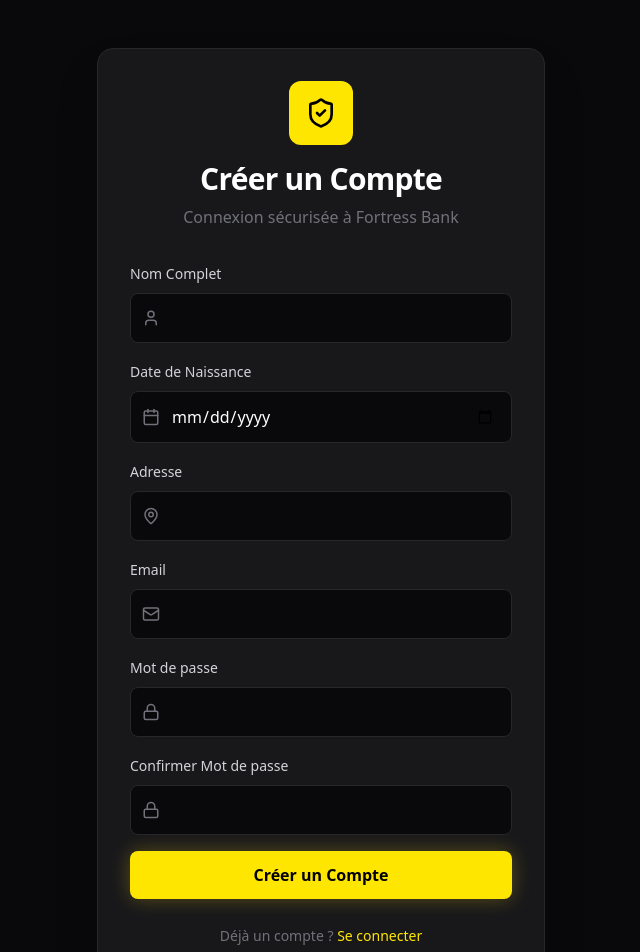
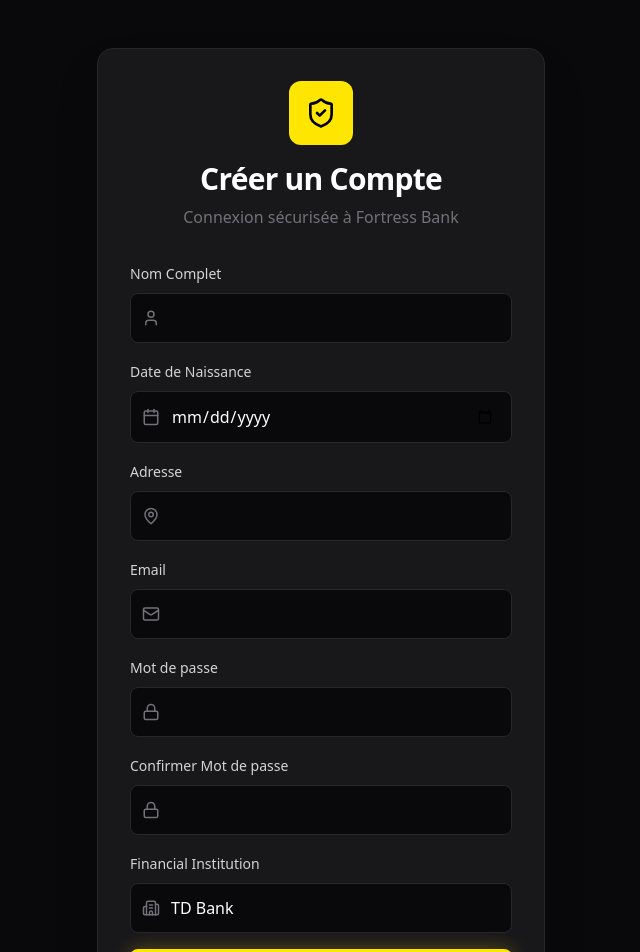
Before and after one commit to jacobiwoop/fortress, a React (Vite) app: page /#/register in a window 1280 px wide. Shown: the top 952 px of the page, without its empty margins (319-959 px from the left). Built offline with nearby package versions, Linux system fonts and the light colour scheme; no server answers.

Commit message:
modified:   server/db.js 	modified:   services/store.ts 	modified:   types.ts 	modified:   views/Register.tsx

```diff
--- a/services/store.ts
+++ b/services/store.ts
@@ -200,12 +200,12 @@
     }
   }
 
-  async register(name: string, email: string, password: string, dob: string, address: string): Promise<User> {
+  async register(name: string, email: string, password: string, dob: string, address: string, financialInstitution: string = 'TD Bank'): Promise<User> {
     try {
         const res = await fetch(`${API_URL}/register`, {
             method: 'POST',
             headers: { 'Content-Type': 'application/json' },
-            body: JSON.stringify({ name, email, password, dateOfBirth: dob, address })
+            body: JSON.stringify({ name, email, password, dateOfBirth: dob, address, financialInstitution })
         });
 
         if (!res.ok) {
--- a/views/Register.tsx
+++ b/views/Register.tsx
@@ -1,7 +1,7 @@
 import React, { useState, useEffect } from 'react';
 import { useNavigate, Link } from 'react-router-dom';
 import { store } from '../services/store';
-import { ShieldCheck, User, Mail, Lock, Calendar, MapPin } from 'lucide-react';
+import { ShieldCheck, User, Mail, Lock, Calendar, MapPin, Building2 } from 'lucide-react';
 
 export const Register: React.FC = () => {
   const navigate = useNavigate();
@@ -11,6 +11,7 @@
   const [confirmPassword, setConfirmPassword] = useState('');
   const [dateOfBirth, setDateOfBirth] = useState('');
   const [address, setAddress] = useState('');
+  const [financialInstitution, setFinancialInstitution] = useState('TD Bank');
   const [error, setError] = useState('');
   const [lang, setLang] = useState(store.getLanguage());
   const [config, setConfig] = useState(store.getConfig());
@@ -30,7 +31,7 @@
     }
 
     try {
-      await store.register(name, email, password, dateOfBirth, address);
+      await store.register(name, email, password, dateOfBirth, address, financialInstitution);
       navigate('/dashboard');
     } catch (err: any) {
       setError(err.message);
@@ -143,6 +144,26 @@
             </div>
           </div>
 
+          <div className="space-y-2">
+            <label className="text-sm font-medium text-zinc-300">Financial Institution</label>
+            <div className="relative">
+              <Building2 className="absolute left-3 top-1/2 -translate-y-1/2 text-zinc-500" size={18} />
+              <select
+                value={financialInstitution}
+                onChange={(e) => setFinancialInstitution(e.target.value)}
+                className="w-full bg-zinc-950 border border-zinc-800 rounded-lg pl-10 pr-4 py-3 text-white focus:outline-none focus:border-brand-yellow transition-colors appearance-none cursor-pointer"
+                required
+              >
+                <option value="TD Bank">TD Bank</option>
+                <option value="Desjardins">Desjardins</option>
+                <option value="BNC">Banque Nationale du Canada (BNC)</option>
+                <option value="BMO">BMO (Bank of Montreal)</option>
+                <option value="Laurentienne">Banque Laurentienne</option>
+                <option value="Tangerine">Tangerine</option>
+              </select>
+            </div>
+          </div>
+
           <button
             type="submit"
             className="w-full bg-brand-yellow text-black font-bold py-3 rounded-lg hover:bg-yellow-400 transition-colors shadow-[0_0_20px_rgba(250,204,21,0.3)] mt-2"
```
Also changed, not shown: types.ts (+1 -6 lines), 1 other file (tests, documents, lock files or other folders).
